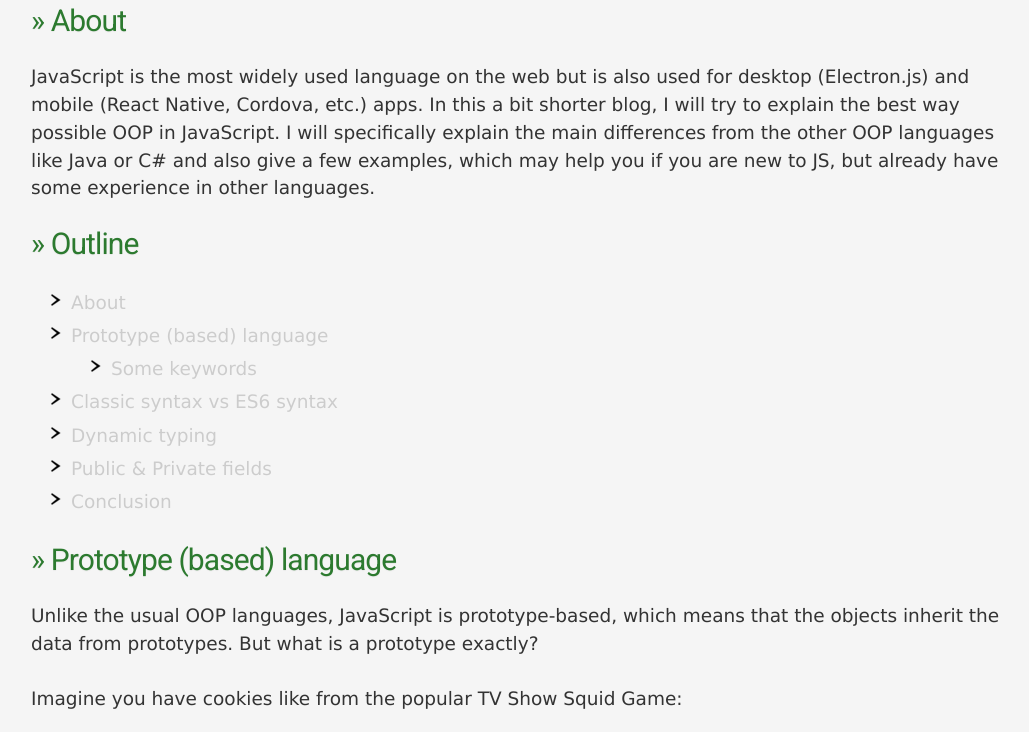
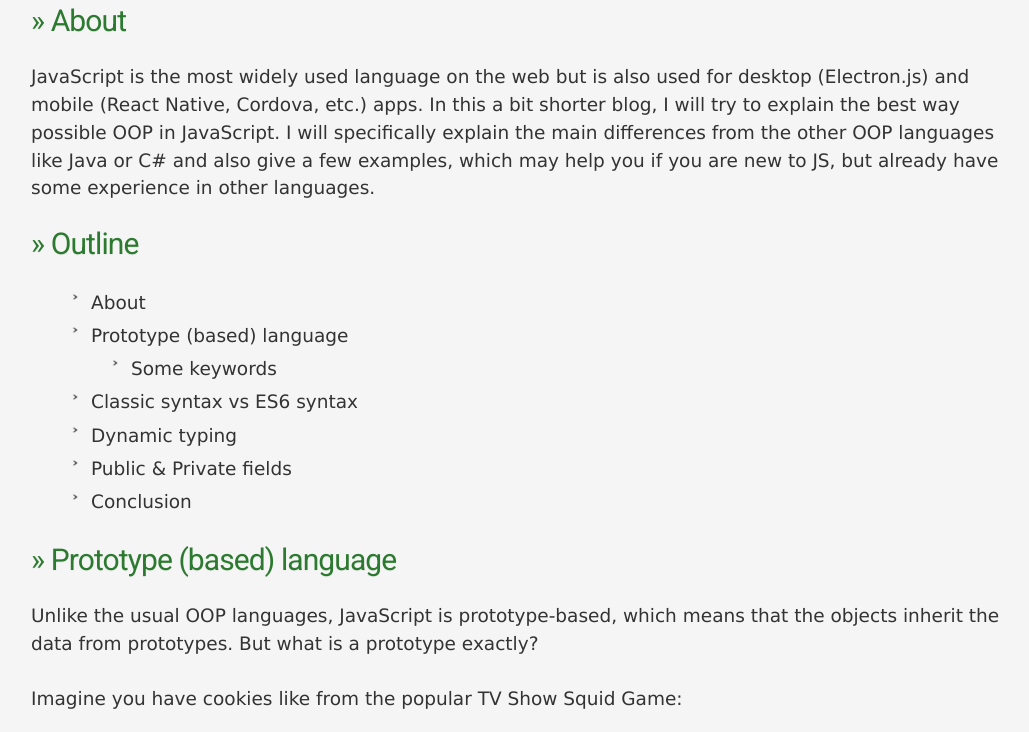
Before and after one commit to 20kilograma/blog, a Jekyll site: the page built from oop-js.md, in a window 1280 px wide. Shown: the part 566-1298 px from the top of the page, without its empty margins (109-1138 px from the left). Built offline with Jekyll 4.4.1, drawn with Linux system fonts in a browser that asks for light colours; nearby versions of some CDN libraries; some web fonts are replaced; our own code applies the rules of GitHub Pages for plain Markdown files; grey boxes are pictures that could not be loaded.

Commit message:
Update jekyll-theme-hacker.scss

```diff
--- a/_sass/jekyll-theme-hacker.scss
+++ b/_sass/jekyll-theme-hacker.scss
@@ -149,7 +149,21 @@ dt {
 }
 
 ul li {
-  list-style-image:url('../images/bullet.png');
+  list-style: none;
+  position: relative;
+  padding-left: 20px;
+}
+
+ul li::before {
+  content: '';
+  position: absolute;
+  left: 0;
+  top: 0.4em;
+  width: 8px;
+  height: 8px;
+  background-image: url('../images/bullet.png');
+  background-size: contain;
+  background-repeat: no-repeat;
   filter: invert(1);
 }
 
@@ -169,18 +183,12 @@ code {
 }
 
 pre {
-  background: #ffffff !important;
-  border: 1px solid #d0d0d0;
   padding: 10px;
   font-size: 16px;
   border-radius: 2px;
   word-wrap: normal;
   overflow: auto;
   overflow-y: hidden;
-}
-
-pre code {
-  background: #ffffff !important;
 }
 
 code.highlighter-rouge {
```
